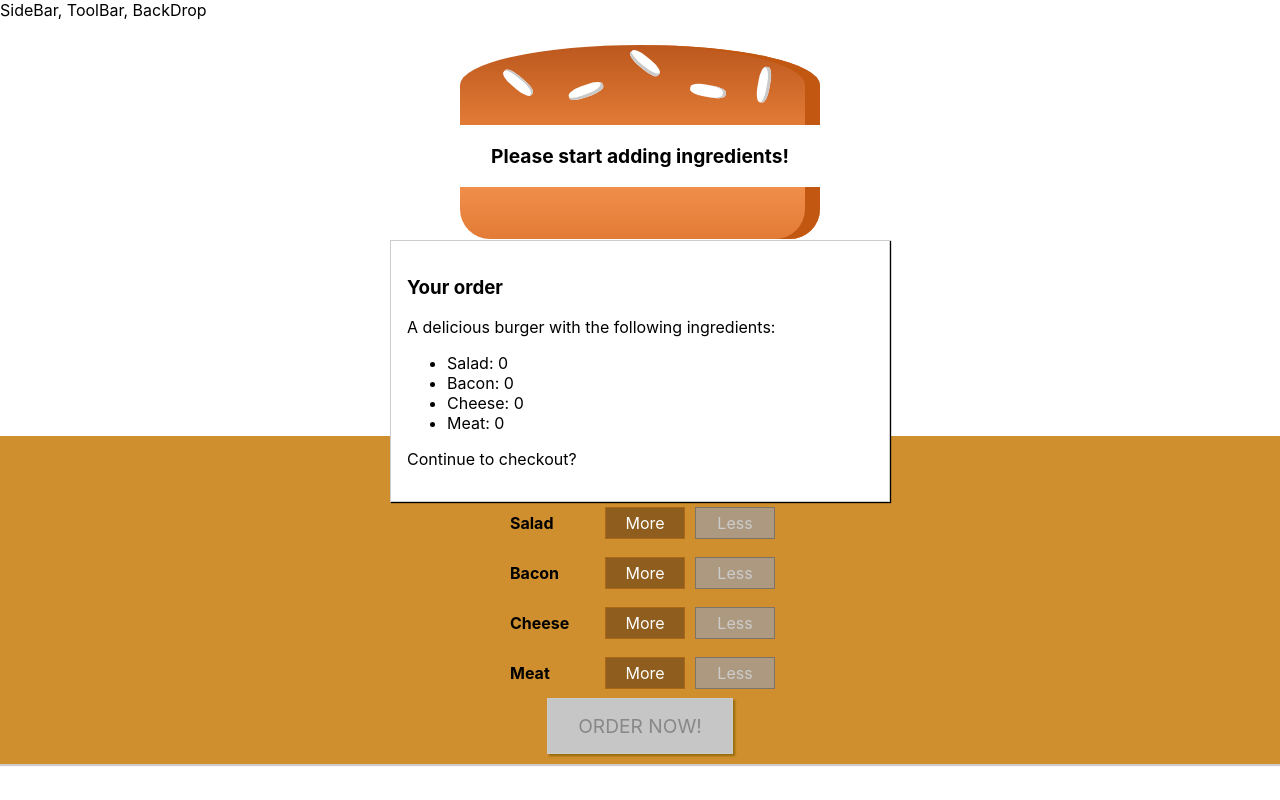
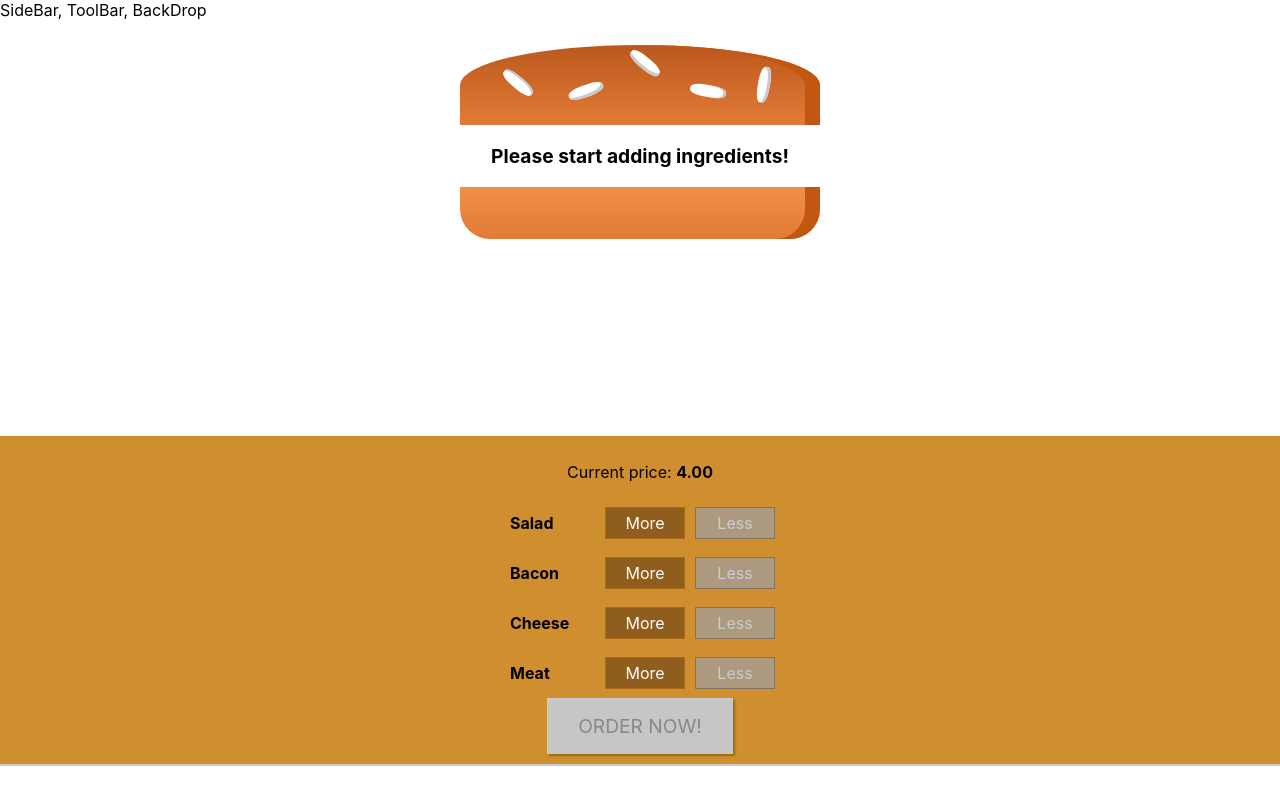
Before and after one commit to Yohandel/burger-builder, a React app: page / in a window 1280 px wide. Built offline with nearby package versions, Linux system fonts and the light colour scheme.

Commit message:
modal FINISHED started to create the backdrop Backdrop NOT FINISHED

```diff
--- a/src/Components/Burger/BuildControls/BuildControls.js
+++ b/src/Components/Burger/BuildControls/BuildControls.js
@@ -25,6 +25,7 @@
         <button
          className='OrderButton'
          disabled={!props.purchasable}
+         onClick={props.ordered}
          >ORDER NOW!
         </button>
     </div>
--- a/src/Components/UI/Modal/Modal.js
+++ b/src/Components/UI/Modal/Modal.js
@@ -2,7 +2,13 @@
 import classws from './Modal.css'
 
 const modal = (props) =>(
-    <div className ='Modal'>
+    <div
+    className ='Modal'
+    style={{
+        transform: props.show ? 'translateY(0)' : 'translateY(-100vh)',
+        opacity: props.show ? '1' : '0'
+    }}
+    >
         {props.children}
     </div>
 )
--- a/src/Containers/BurguerBuilder/BurguerBuilder.js
+++ b/src/Containers/BurguerBuilder/BurguerBuilder.js
@@ -27,6 +27,7 @@
     },
     totalPrice: 4,
     purchasable: false,
+    purchasing: false,
   };
 
   updatePurchaseState (ingredients) {
@@ -75,6 +76,10 @@
 
   };
 
+    purchaseHandler = () =>{
+      this.setState({purchasing: true})
+    }
+
   render() {
     const disabledInfo = {
       ...this.state.ingredients
@@ -86,7 +91,9 @@
 
     return (
       <Auxiliar>
-        <Modal>
+        <Modal
+        show={this.state.purchasing}
+        >
           <OrderSummary
            ingredients={this.state.ingredients}
            totalPrice={this.state.totalPrice}
@@ -98,7 +105,7 @@
           ingredientRemoved={this.removeIngredientsHandler}
           price={this.state.totalPrice}
           disabled={disabledInfo}
-
+          ordered={this.purchaseHandler}
           purchasable={this.state.purchasable}
         />
       </Auxiliar>
```
Also changed, not shown: src/Components/UI/Backdrop/Backdrop.js (added, +7 -0 lines), src/Components/UI/Backdrop/Backdrop.css (added).
